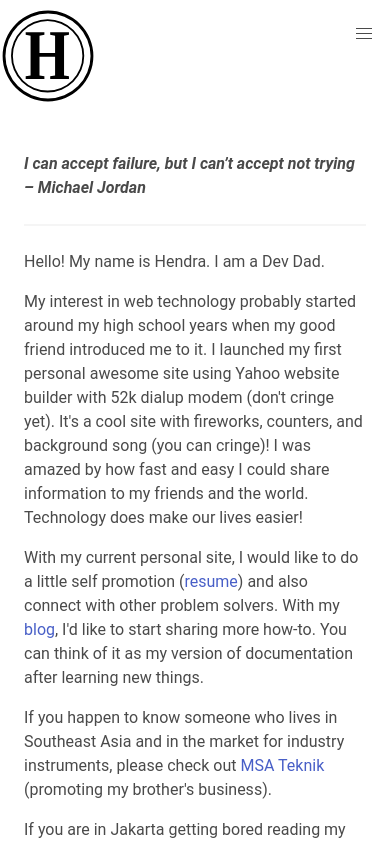
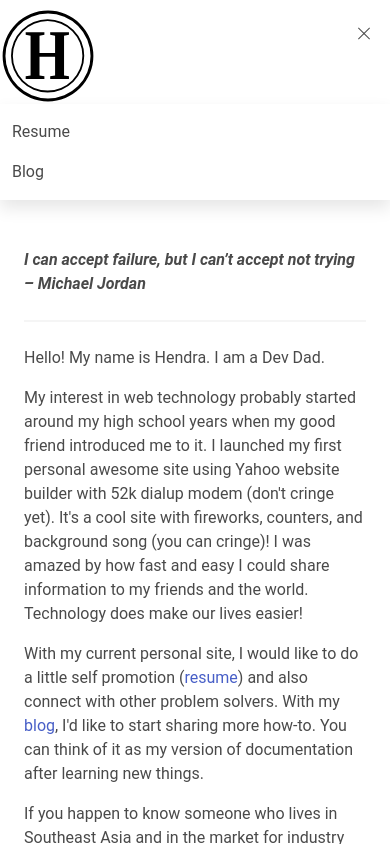
Before and after one commit to hendrang/hendrang, an Angular app: page /home in a window 390 px wide. Both pictures are taken after a click on the button 364 px from the left and 34 px from the top of the page. Shown: the top 844 px of the page. Built offline with nearby package versions, Linux system fonts and the light colour scheme.

Commit message:
1/30/2024 - Fix NavBar Hamburger Menu
1/30/2024 - Fix NavBar Hamburger Menu

```diff
--- a/src/app/app-routing.module.ts
+++ b/src/app/app-routing.module.ts
@@ -14,10 +14,10 @@ const routes: Routes = [
   },
   {
     path: "",
-    redirectTo: "/home",
+    redirectTo: "home",
     pathMatch: "full",
   },
-  { path: "**", redirectTo: "/home"}
+  { path: "**", redirectTo: "home"}
 ];
 
 @NgModule({
--- a/src/app/components/nav-bar/nav-bar.component.html
+++ b/src/app/components/nav-bar/nav-bar.component.html
@@ -6,12 +6,13 @@
             <img class="is-rounded" src="/assets/logos/hendra_h.svg">
           </a>
         </figure>
-        <a class="navbar-burger" role="button" aria-label="menu" aria-expanded="false">
-          <span aria-hidden="true"></span><span aria-hidden="true"></span><span aria-hidden="true"></span></a>
+        <a class="navbar-burger" role="button" aria-label="menu" aria-expanded="false"
+        [ngClass]="{ 'is-active': isActive }" (click)="toggle()">
+        <span aria-hidden="true"></span><span aria-hidden="true"></span><span aria-hidden="true"></span></a>
       </div>
-      <div class="navbar-menu">
+      <div class="navbar-menu" [ngClass]="{ 'is-active': isActive }" (click)="toggle()">
         <div class="navbar-end">
-          <a class="navbar-item" routerLink="/resume">Resume</a>
+          <a class="navbar-item" routerLink="resume">Resume</a>
           <a class="navbar-item" (click)="openBlog()">Blog</a>
         </div>
       </div>
--- a/src/app/components/nav-bar/nav-bar.component.ts
+++ b/src/app/components/nav-bar/nav-bar.component.ts
@@ -6,6 +6,11 @@ import { Component } from '@angular/core';
   styleUrls: ['./nav-bar.component.scss']
 })
 export class NavBarComponent {
+  isActive: boolean = false;
+
+  toggle(): void {
+    this.isActive = !this.isActive;
+  }
 
   openBlog(): void {
     window.open("https://bloqku.com/", "_blank");
```
